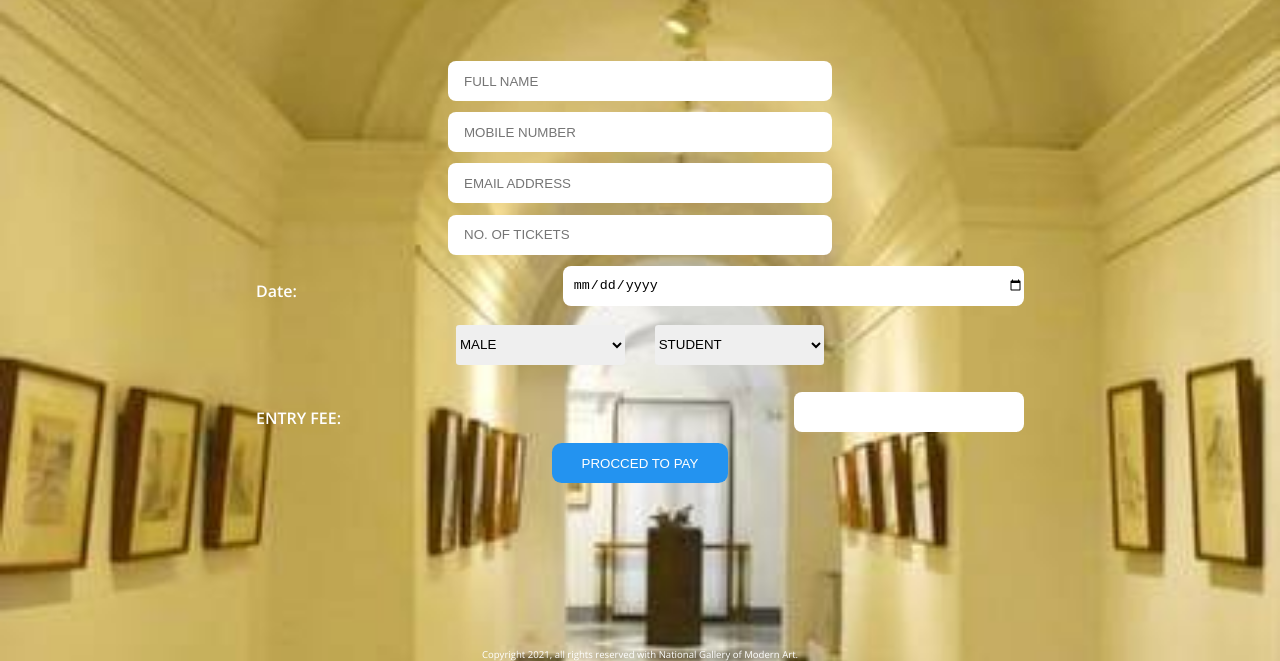
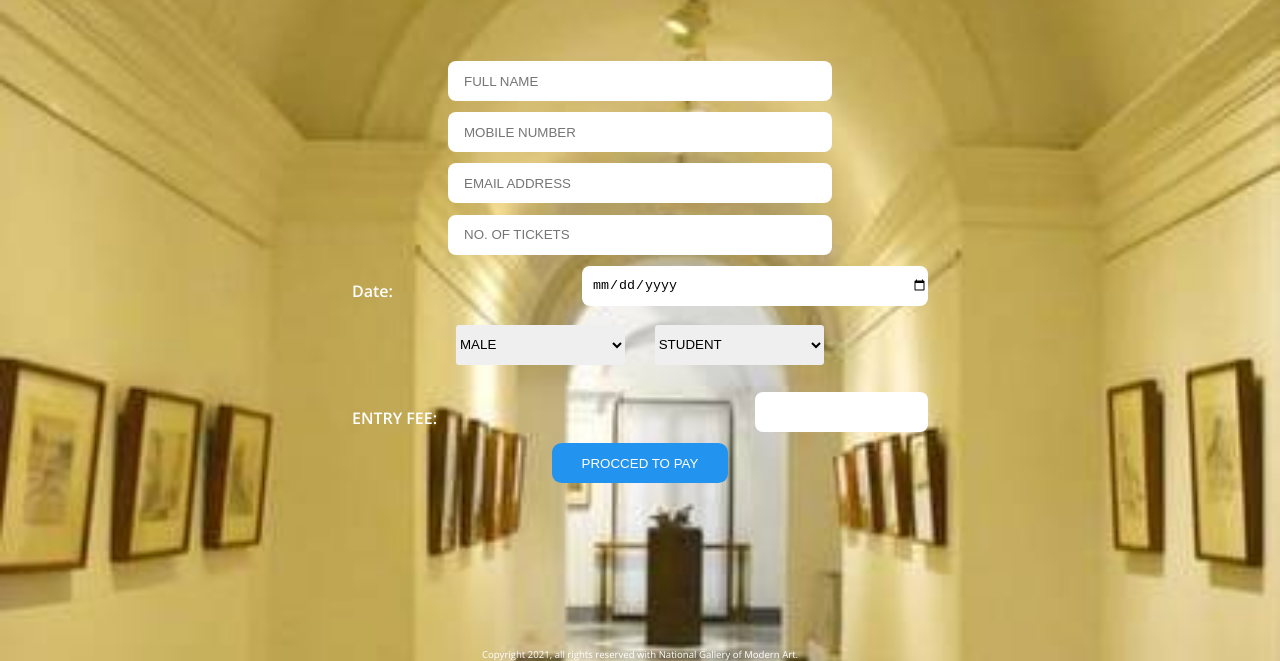
Before and after one commit to akshima2307/form, a plain HTML site: page index.html in a window 1280 px wide. Shown: the part 139-800 px from the top of the page. Drawn offline with nearby package versions, Linux system fonts and the light colour scheme.

Commit message:
small change

```diff
--- a/styles.css
+++ b/styles.css
@@ -135,6 +135,9 @@ body{
     .drop_down{
         width: 45%;
     }
+    .form__group{
+        width: 45%;
+    }
     .container{
         background-size: cover;
     }
@@ -149,4 +152,7 @@ body{
     .drop_down{
         width: 30%;
     }
+    .form__group{
+        width: 45%;
+    }
 }
```
